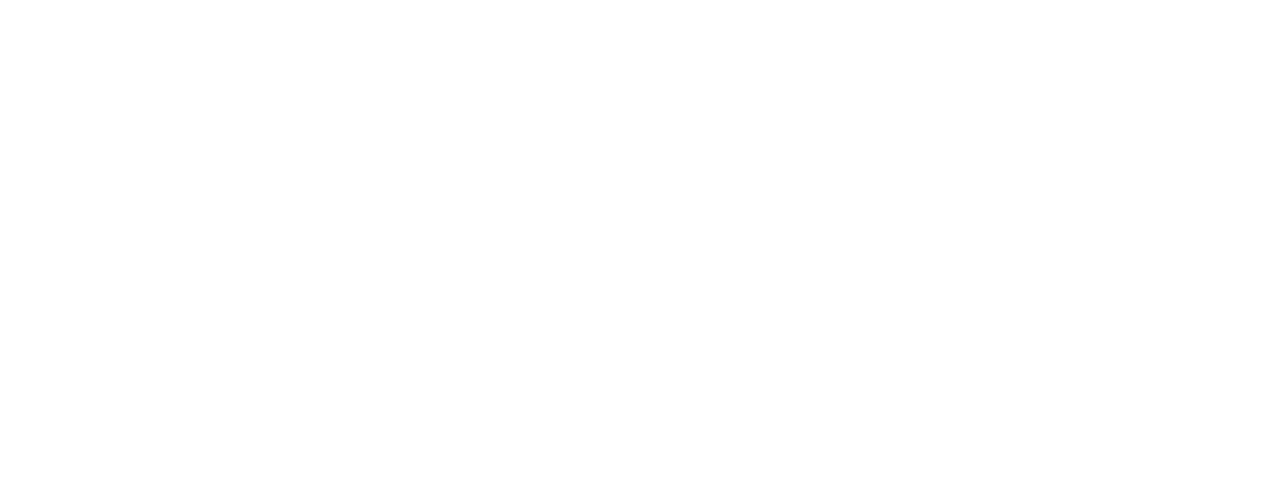
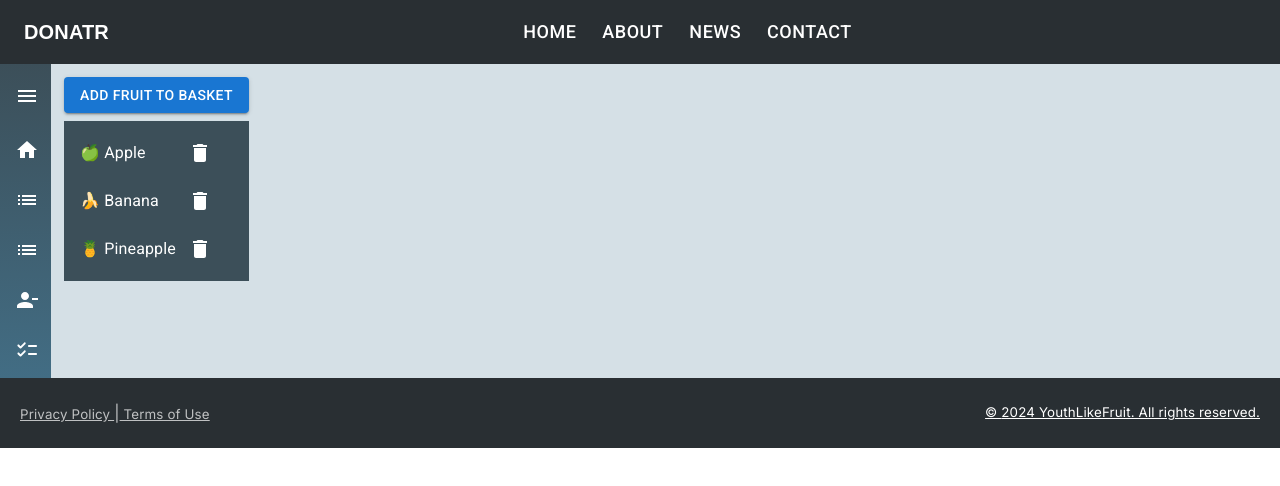
Before and after one commit to ahmedhussein107/DONATR, a React (Vite) app in the folder youth-like-fruits/: page /admin/account-management in a window 1280 px wide. Before the commit this address had no page. Shown: the top 486 px of the page. Built offline with nearby package versions, Linux system fonts and the light colour scheme.

Commit message:
add starter code for AccountManagement in AdminPage

```diff
--- a/youth-like-fruits/package.json
+++ b/youth-like-fruits/package.json
@@ -19,6 +19,7 @@
     "@mui/x-charts": "^7.3.2",
     "docs": "^0.3.2-canary.0",
     "react": "^18.2.0",
+    "react-alice-carousel": "^2.9.1",
     "react-dom": "^18.2.0",
     "react-router-dom": "^6.23.0",
     "react-syntax-highlighter": "^15.5.0",
--- /dev/null
+++ b/youth-like-fruits/src/AccountManagement/AccountManagement.jsx
@@ -0,0 +1,26 @@
+import React from 'react'
+import TransitionGroup from './TransitionGroupExample'
+import Footer from '../Components/Footer/Footer'
+import SideBar from '../AdminPage/SideBar'
+import ElevateAppBar from '../Components/ElevateAppBar/ElevateAppBar'
+
+
+function AccountManagement() {
+
+  return (
+    <div className='container'>
+        <ElevateAppBar/>
+        <div style = {{display: 'flex' , flexDirection: 'row'}}>
+          <SideBar/>
+          <div style={{display : 'flex', flexDirection : 'column',marginTop :'1%', marginLeft :'1%'}}>
+            <TransitionGroup/>
+          </div>
+       </div>
+
+       <Footer/>
+
+    </div>
+  )
+}
+
+export default AccountManagement
--- /dev/null
+++ b/youth-like-fruits/src/AccountManagement/TransitionGroupExample.jsx
@@ -0,0 +1,74 @@
+import * as React from 'react';
+import Button from '@mui/material/Button';
+import Collapse from '@mui/material/Collapse';
+import IconButton from '@mui/material/IconButton';
+import List from '@mui/material/List';
+import ListItem from '@mui/material/ListItem';
+import ListItemText from '@mui/material/ListItemText';
+import DeleteIcon from '@mui/icons-material/Delete';
+import { TransitionGroup } from 'react-transition-group';
+
+const FRUITS = [
+  '🍏 Apple',
+  '🍌 Banana',
+  '🍍 Pineapple',
+  '🥥 Coconut',
+  '🍉 Watermelon',
+];
+
+function renderItem({ item, handleRemoveFruit }) {
+  return (
+    <ListItem
+      secondaryAction={
+        <IconButton
+          edge="end"
+          aria-label="delete"
+          title="Delete"
+          onClick={() => handleRemoveFruit(item)}
+        >
+          <DeleteIcon />
+        </IconButton>
+      }
+    >
+      <ListItemText primary={item} />
+    </ListItem>
+  );
+}
+
+export default function TransitionGroupExample() {
+  const [fruitsInBasket, setFruitsInBasket] = React.useState(FRUITS.slice(0, 3));
+
+  const handleAddFruit = () => {
+    const nextHiddenItem = FRUITS.find((i) => !fruitsInBasket.includes(i));
+    if (nextHiddenItem) {
+      setFruitsInBasket((prev) => [nextHiddenItem, ...prev]);
+    }
+  };
+
+  const handleRemoveFruit = (item) => {
+    setFruitsInBasket((prev) => [...prev.filter((i) => i !== item)]);
+  };
+
+  const addFruitButton = (
+    <Button
+      variant="contained"
+      disabled={fruitsInBasket.length >= FRUITS.length}
+      onClick={handleAddFruit}
+    >
+      Add fruit to basket
+    </Button>
+  );
+
+  return (
+    <div>
+      {addFruitButton}
+      <List sx={{ mt: 1 }}>
+        <TransitionGroup>
+          {fruitsInBasket.map((item) => (
+            <Collapse key={item}>{renderItem({ item, handleRemoveFruit })}</Collapse>
+          ))}
+        </TransitionGroup>
+      </List>
+    </div>
+  );
+}
--- a/youth-like-fruits/src/AdminPage/AdminPage.jsx
+++ b/youth-like-fruits/src/AdminPage/AdminPage.jsx
@@ -89,7 +89,7 @@
                     <div style={{
                         minWidth: '50%',
                         // width: '40%',
-                        backgroundColor: '#D5E0E6',
+                        backgroundColor: '#FFFFFF',
                         alignContent: 'center',
                         borderRadius: '5px',
                         boxShadow: '0px 0px 20px rgba(0, 0, 0, 0.3)',
@@ -108,7 +108,7 @@
                     <div style={{
                         minWidth: '65%',
                         // width: '70%',
-                        backgroundColor: '#D5E0E6',
+                        backgroundColor: '#FFFFFF',
                         borderRadius: '5px',
                         boxShadow: '0px 0px 20px rgba(0, 0, 0, 0.3)',
                         padding: '20px'
--- a/youth-like-fruits/src/AdminPage/Dashboard/OutlinedCard.jsx
+++ b/youth-like-fruits/src/AdminPage/Dashboard/OutlinedCard.jsx
@@ -13,7 +13,7 @@
     <Box sx={{ minWidth: '20%' }}>
       <Card variant="outlined" sx={{boxShadow: '0px 0px 20px rgba(0, 0, 0, 0.3)'}}>
         <React.Fragment>
-          <CardContent sx={{ bgcolor: '#D5E0E6',  }}>
+          <CardContent sx={{ bgcolor: '#FFFFFF',  }}>
             <Typography variant="h5" component="div" style={{
               fontSize: '18px',
               fontFamily: 'Josefin Sans',
--- a/youth-like-fruits/src/AdminPage/DonorsList/RequestCard.jsx
+++ b/youth-like-fruits/src/AdminPage/DonorsList/RequestCard.jsx
@@ -9,7 +9,7 @@
 export default function RequestCard(props) {
   const publishDate = props.date;
   const name = props.name;
-  const image = props.image
+  const image = props.image;
 
   return (
     <Card sx={{maxHeight: 600, maxWidth: 600 }}>
--- a/youth-like-fruits/src/App.jsx
+++ b/youth-like-fruits/src/App.jsx
@@ -9,6 +9,7 @@
 import LeftSide from "./RegisterPage/Layouts/LeftSide.jsx"
 import OrganizationReg from "./RegisterPage/OrganizationReg.jsx"
 import DonorsList from "./AdminPage/DonorsList/DonorsList.jsx"
+import AccountManagement from "./AccountManagement/AccountManagement.jsx"
 
 
 function App() {
@@ -21,6 +22,7 @@
         <Route path='/admin' element = {<AdminPage/>}/>
         <Route path='/register/Organization' element={<OrganizationReg/>}/>
         <Route path='admin/donors-list' element={<DonorsList/>}/>
+        <Route path='admin/account-management' element={<AccountManagement/>}/>
       </Routes>
     </>
   )
--- a/youth-like-fruits/src/index.css
+++ b/youth-like-fruits/src/index.css
@@ -1,6 +1,7 @@
 @import url('https://fonts.googleapis.com/css2?family=Inter:wght@100..900&family=Roboto:ital,wght@0,100;0,300;0,400;0,500;0,700;0,900;1,100;1,300;1,400;1,500;1,700;1,900&display=swap');
 @import url('https://fonts.googleapis.com/css2?family=Inter:wght@100..900&display=swap');
 @import url('https://fonts.googleapis.com/css2?family=Josefin+Sans:ital,wght@0,100..700;1,100..700&display=swap');
+@import "react-alice-carousel/lib/alice-carousel.css";
 
 *{
   margin: 0;
```
Also changed, not shown: youth-like-fruits/src/Test.jsx (deleted, +0 -12 lines), 1 other file (tests, documents, lock files or other folders).
